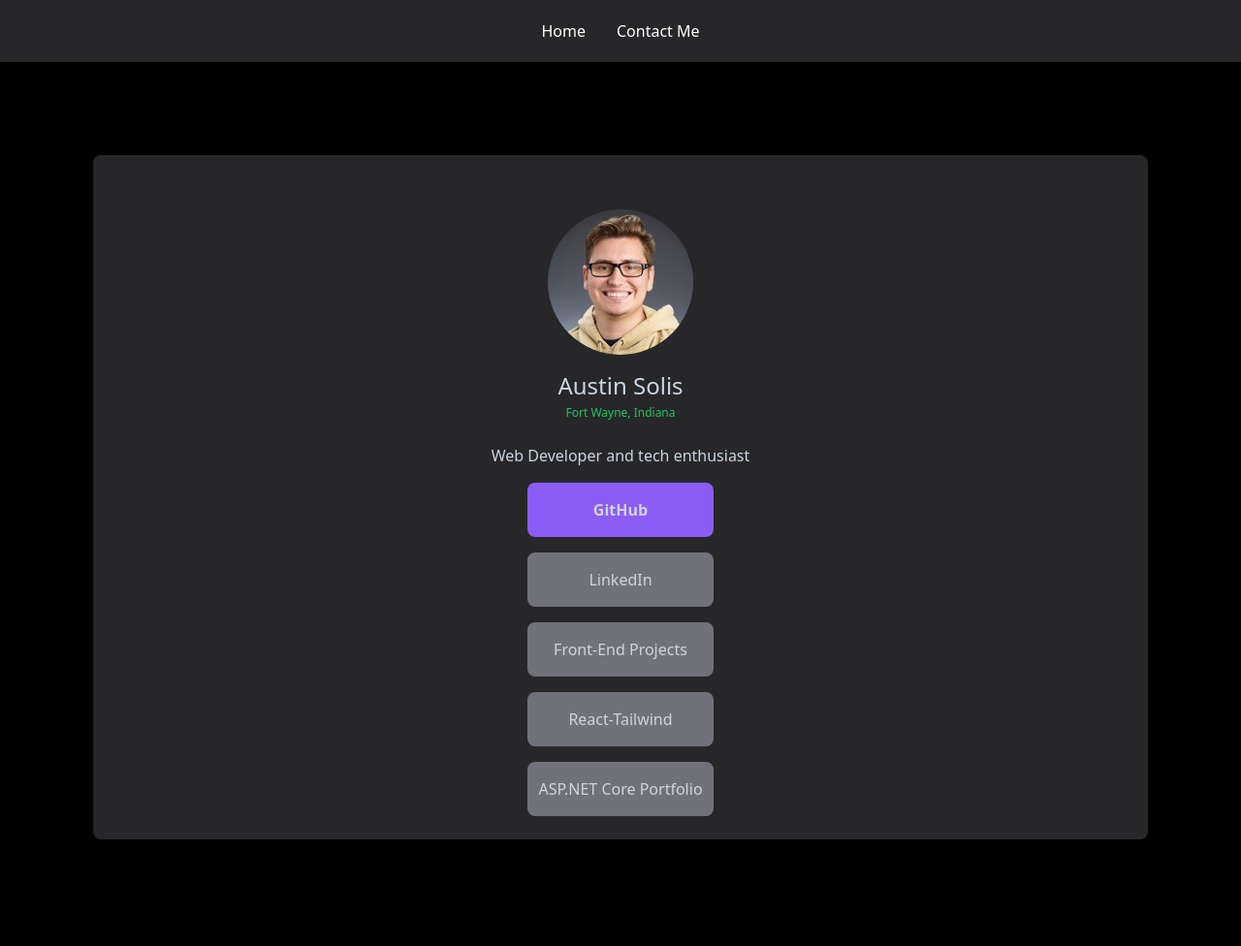
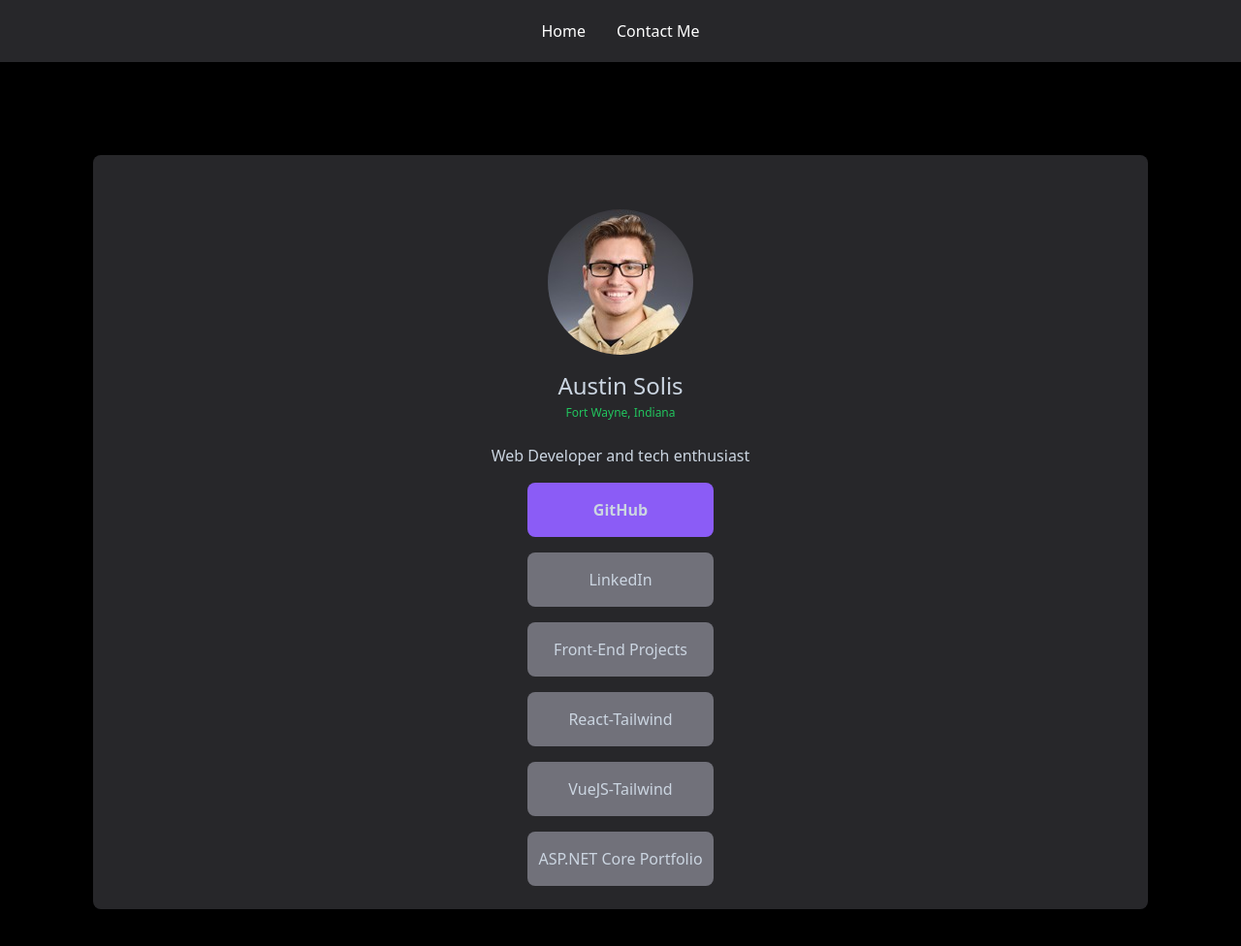
Before and after one commit to AJSolis/austinsolis-portfolio, a website: page index.html in a window 1280 px wide. Shown: the whole page at 97% size. Drawn offline with nearby package versions, Linux system fonts and the light colour scheme.

Commit message:
Fix recipe CSS and add vueJS project link

```diff
--- a/index.html
+++ b/index.html
@@ -62,6 +62,13 @@
           </a>
         </div>
         <div class="bg-zinc-500 hover:bg-zinc-600 active:bg-zinc-700 focus:outline-none focus:ring focus:ring-zinc-300 rounded-lg max-w-48 mx-auto">
+          <a href="https://github.com/AJSolis/vue-project">
+            <p class="text-slate-300 py-4 mt-4">
+              VueJS-Tailwind
+            </p>
+          </a>
+        </div>
+        <div class="bg-zinc-500 hover:bg-zinc-600 active:bg-zinc-700 focus:outline-none focus:ring focus:ring-zinc-300 rounded-lg max-w-48 mx-auto">
           <a href="https://github.com/AJSolis/Austin-Solis-NET-Core-Portfolio">
             <p class="text-slate-300 py-4 mt-4">
               ASP.NET Core Portfolio
```
Also changed, not shown: austinsolis-portfolio/pages/recipe.html (+1 -1 lines).
